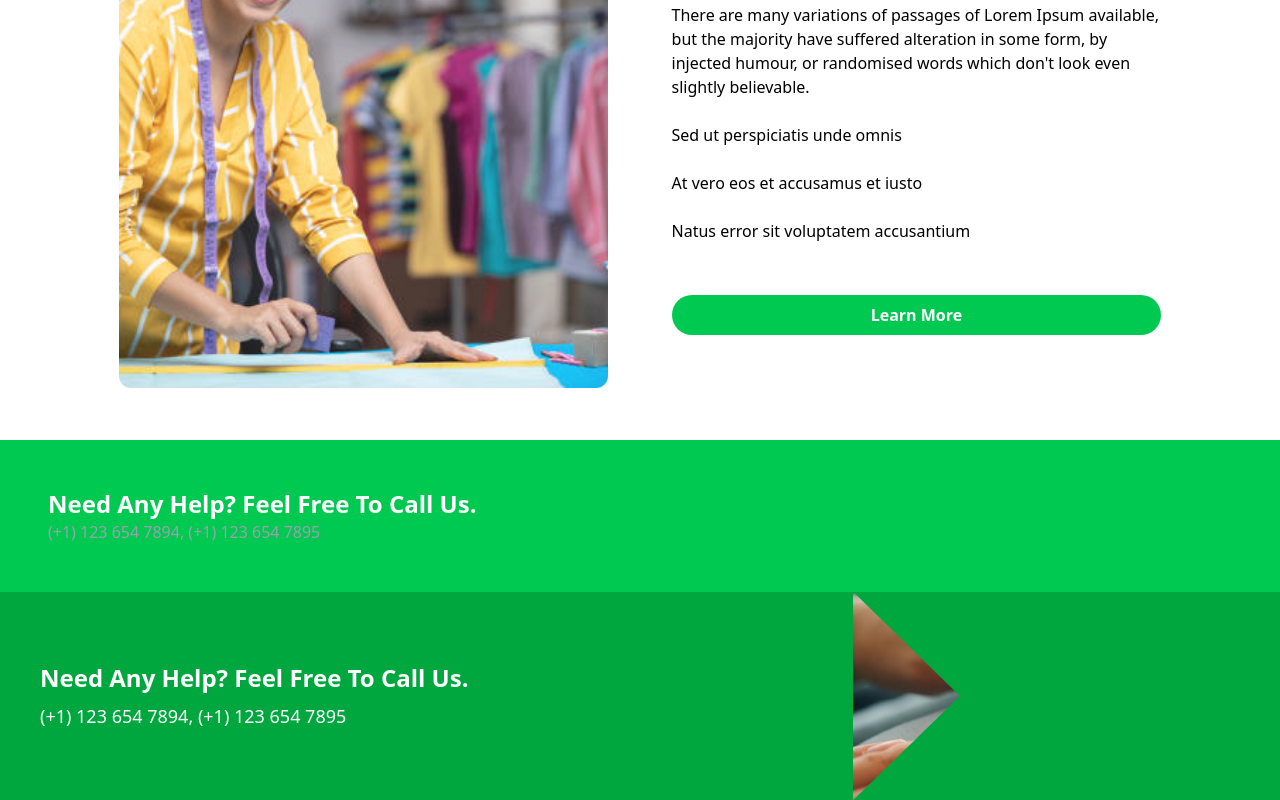
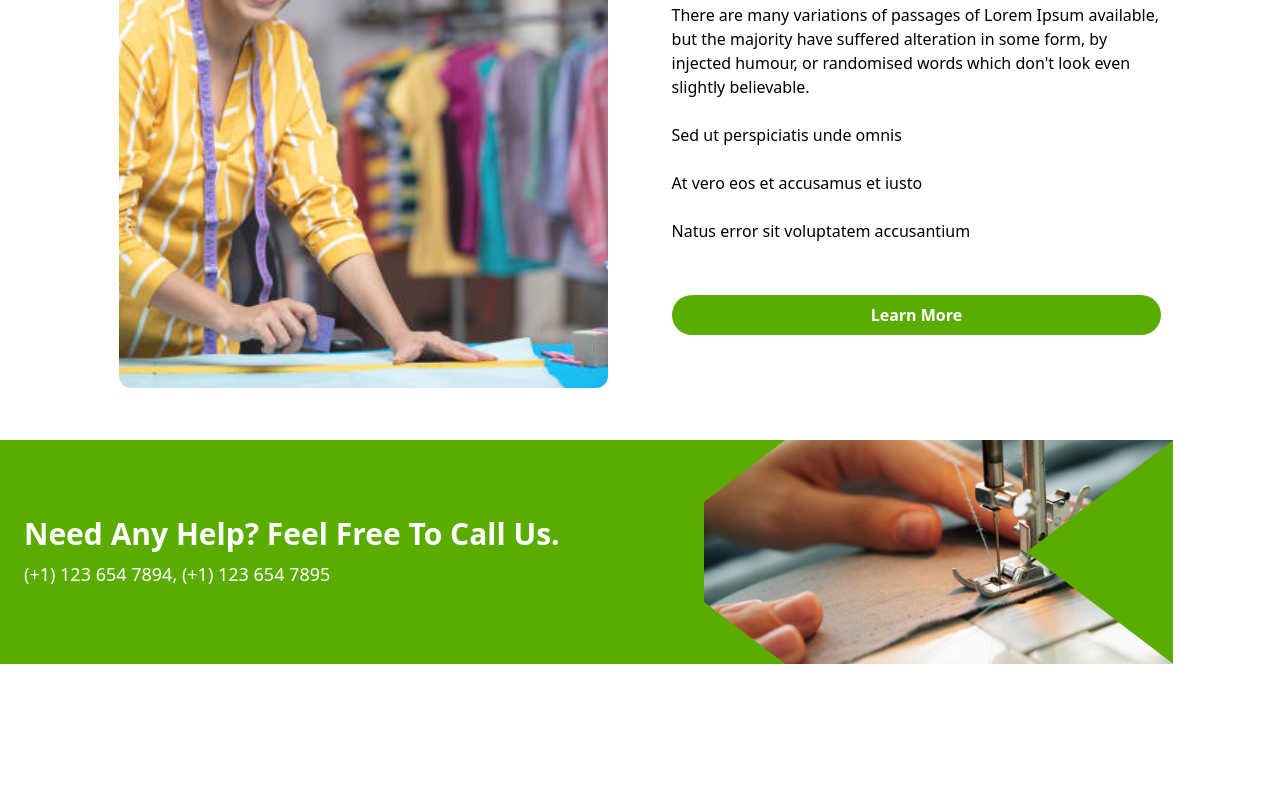
Before and after one commit to BetelTagesse/Kenean-Garment, a Next.js app: page / in a window 1280 px wide. Shown: the part 1548-2348 px from the top of the page. After the commit the page ends 2212 px from the top, so only its background shows below. Built offline with nearby package versions, Linux system fonts and the light colour scheme.

Commit message:
call us banner done

```diff
--- a/app/globals.css
+++ b/app/globals.css
@@ -23,11 +23,27 @@
   .group:hover .animate-rotate-once {
     transform: rotate(-360deg);
   }
+
+  /* Create triangle cutout on the left */
+  .clip-left {
+    /* clip-path: polygon(0 0, 50% 50%, 0 100%); */
+    clip-path: polygon(0 50%, 100% 0, 0 0);
+    /* clip-path: polygon(0, 50%, 100%, 50%, 0, 100%); */
+  }
+  .clip-left-two {
+    clip-path: polygon(0 50%, 100% 100%, 0 100%);
+  }
+
+  /* Create triangle cutout on the right */
+  .clip-right {
+    clip-path: polygon(100% 0, 0% 50%, 100% 100%);
+  }
 }
 
 @theme {
   /* light colored texts */
   --color-primary: #63666b;
+  --color-button: #5aad00;
   --text-tiny: 14px;
   --text-tiny--line-height: 24px;
   /* --text-tiny--letter-spacing: 0.125rem; */
--- a/app/page.js
+++ b/app/page.js
@@ -23,7 +23,7 @@ export default function Home() {
       </SlidingImage>
       <ServicesSection />
       <WhoWeAre />
-      <NeedHelp />
+      {/* <NeedHelp /> */}
       <CallUsBanner />
     </>
   );
--- a/src/components/home/CallUsBanner.jsx
+++ b/src/components/home/CallUsBanner.jsx
@@ -1,36 +1,53 @@
-"use client";
 import Image from "next/image";
-import sewing from "../../images/sewing.jpg";
+import sewing from "@/images/sewing.jpg"; // Update path accordingly
 
 export const CallUsBanner = () => {
   return (
-    <div className="relative w-full flex items-center overflow-hidden h-52">
-      {/* Left green block */}
-      <div className="bg-green-600 text-white w-2/3 h-full flex flex-col justify-center pl-10 relative z-10">
-        <h2 className="text-2xl font-bold">
+    <div className="relative w-11/12 h-56 bg-[#5aad00] flex items-center overflow-hidden">
+      {/* <i class="flaticon flaticon-yarn-1 absolute top-10 left-10 text-4xl text-button -z-1"></i> */}
+      <svg
+        class="lucide lucide-yarn absolute top-10 left-10 text-4xl text-red-600 -z-1"
+        xmlns="http://www.w3.org/2000/svg"
+        width="100"
+        height="100"
+        viewBox="0 0 24 24"
+        fill="none"
+        // stroke="currentColor"
+        stroke-width="2"
+        stroke-linecap="round"
+        stroke-linejoin="round"
+      >
+        <path d="M6 2v8a4 4 0 0 1 4 4h8a4 4 0 0 1 4 4V2"></path>
+      </svg>
+      {/* Left Text Content */}
+
+      <div className=" relative w-full md:w-2/3 px-6 z-10">
+        <h2 className="text-white text-2xl md:text-3xl font-bold mb-2">
           Need Any Help? Feel Free To Call Us.
         </h2>
-        <p className="text-lg pt-2">(+1) 123 654 7894, (+1) 123 654 7895</p>
+        <p className="text-white text-base md:text-lg">
+          (+1) 123 654 7894, (+1) 123 654 7895
+        </p>
       </div>
 
-      {/* Right image with angled green overlay */}
-      <div className="absolute right-0 top-0 h-full w-1/3">
+      {/* Right Image */}
+      <div className="absolute right-0 top-0 w-2/5 h-full ">
         <Image
           src={sewing}
-          alt="Sewing Machine"
+          alt="Sewing machine"
           fill
-          className="object-cover z-0"
+          className="object-cover   "
+          priority
         />
-        {/* Green angled overlay */}
-        <div className="absolute top-0 right-0 h-full w-full bg-green-600 clip-triangle-right z-10" />
       </div>
 
-      {/* Custom Tailwind Plugin or inline style for the triangle clip */}
-      <style jsx>{`
-        .clip-triangle-right {
-          clip-path: polygon(0 0, 100% 0, 100% 100%, 0% 100%, 25% 50%);
-        }
-      `}</style>
+      {/* Green Triangle Overlay */}
+      <div className="absolute right-97 top-0 h-full w-1/8 bg-[#5aad00] clip-left   z-10 " />
+
+      <div className="absolute right-97 top-0 h-full w-1/8 bg-[#5aad00] clip-left-two   z-10 " />
+
+      {/* Right green triangle */}
+      <div className="absolute right-0 top-0 h-full w-1/8 bg-[#5aad00] clip-right z-20" />
     </div>
   );
 };
--- a/src/components/home/NeedHelp.jsx
+++ b/src/components/home/NeedHelp.jsx
@@ -1,3 +1,7 @@
+"use client";
+import Image from "next/image";
+import sewing from "../../images/sewing.jpg";
+
 export const NeedHelp = () => {
   return (
     <div className=" container bg-green-500 p-12">
@@ -5,6 +9,21 @@ export const NeedHelp = () => {
         Need Any Help? Feel Free To Call Us.
       </p>
       <p className="text-gray-400">(+1) 123 654 7894, (+1) 123 654 7895</p>
+      <div className="absolute right-0 top-0 h-full w-1/3">
+        <Image
+          src={sewing}
+          alt="Sewing Machine"
+          fill
+          className="object-cover z-0"
+        />
+        {/* Green angled overlay */}
+        <div className="absolute top-0 right-0 h-full w-full bg-green-600 clip-triangle-right z-10" />
+      </div>
+      <style jsx>{`
+        .clip-triangle-right {
+          clip-path: polygon(0 0, 100% 0, 100% 100%, 0% 100%, 25% 50%);
+        }
+      `}</style>
     </div>
   );
 };
--- a/src/components/home/WhoWeAre.jsx
+++ b/src/components/home/WhoWeAre.jsx
@@ -33,7 +33,7 @@ export const WhoWeAre = () => {
         <p className="pt-6">At vero eos et accusamus et iusto</p>
         <p className="pt-6">Natus error sit voluptatem accusantium</p>
 
-        <Button className="mt-13 bg-green-500 text-white font-semibold py-2 px-2 rounded-full hover:cursor-pointer">
+        <Button className="mt-13 bg-button text-white font-semibold py-2 px-2 rounded-full hover:cursor-pointer">
           Learn More
         </Button>
       </div>
```
